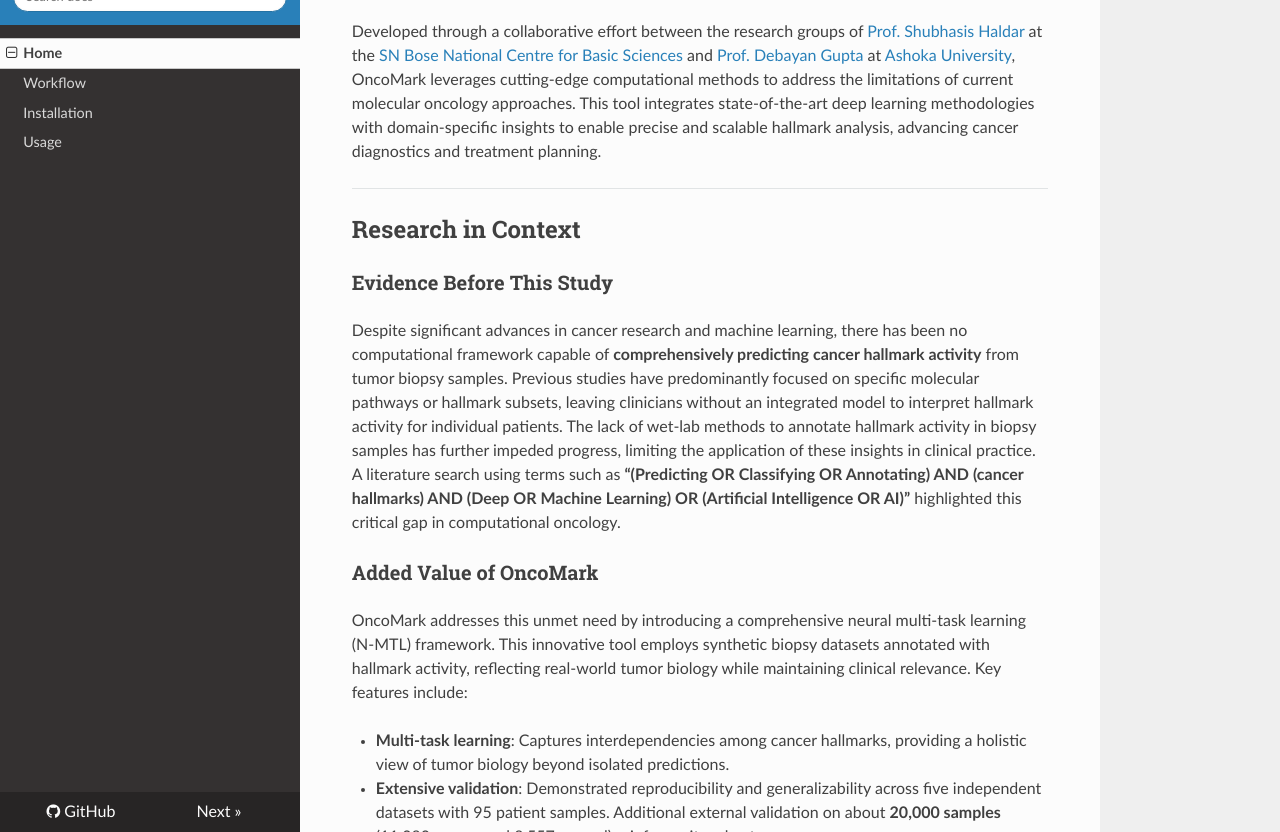
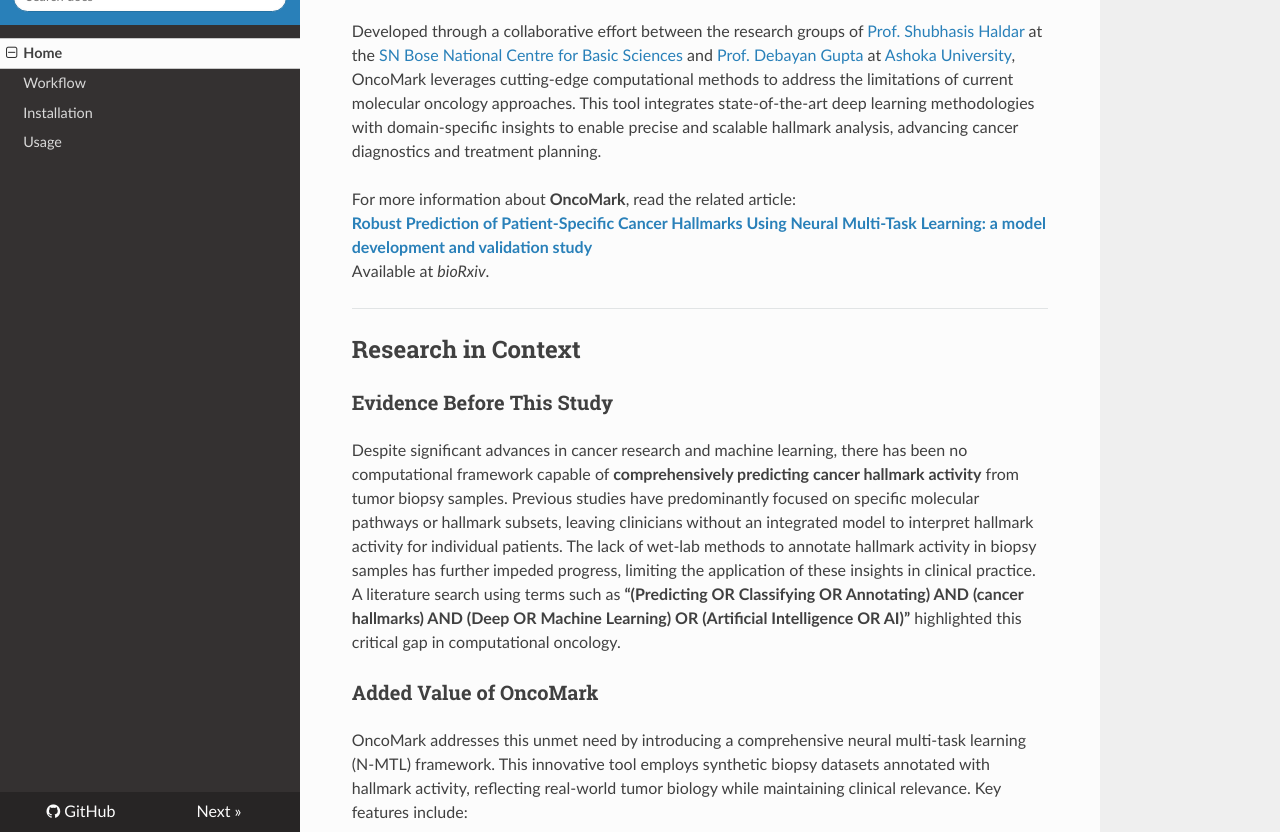
Before and after one commit to SML-CompBio/OncoMark, an MkDocs documentation site: the page built from docs/index.md, in a window 1280 px wide and 900 px high, scrolled down 906 px, cut to the strip 68-900 px from the top of the window. Built offline with MkDocs 1.6.1, drawn with Linux system fonts in a browser that asks for light colours; nearby versions of some CDN libraries.

Commit message:
Update index.md

```diff
--- a/docs/index.md
+++ b/docs/index.md
@@ -24,6 +24,10 @@
 
 <br>
 Developed through a collaborative effort between the research groups of [Prof. Shubhasis Haldar](https://www.shubhasis-haldar-cmt.com/) at the [SN Bose National Centre for Basic Sciences](https://www.bose.res.in/) and [Prof. Debayan Gupta](https://debayangupta.com/) at [Ashoka University](https://www.ashoka.edu.in/home/), OncoMark leverages cutting-edge computational methods to address the limitations of current molecular oncology approaches. This tool integrates state-of-the-art deep learning methodologies with domain-specific insights to enable precise and scalable hallmark analysis, advancing cancer diagnostics and treatment planning.
+
+For more information about **OncoMark**, read the related article:
+**[Robust Prediction of Patient-Specific Cancer Hallmarks Using Neural Multi-Task Learning: a model development and validation study](https://www.biorxiv.org/content/10.1101/2025.02.03.636380v1)**
+Available at *bioRxiv*.
 
 ---
 
```
